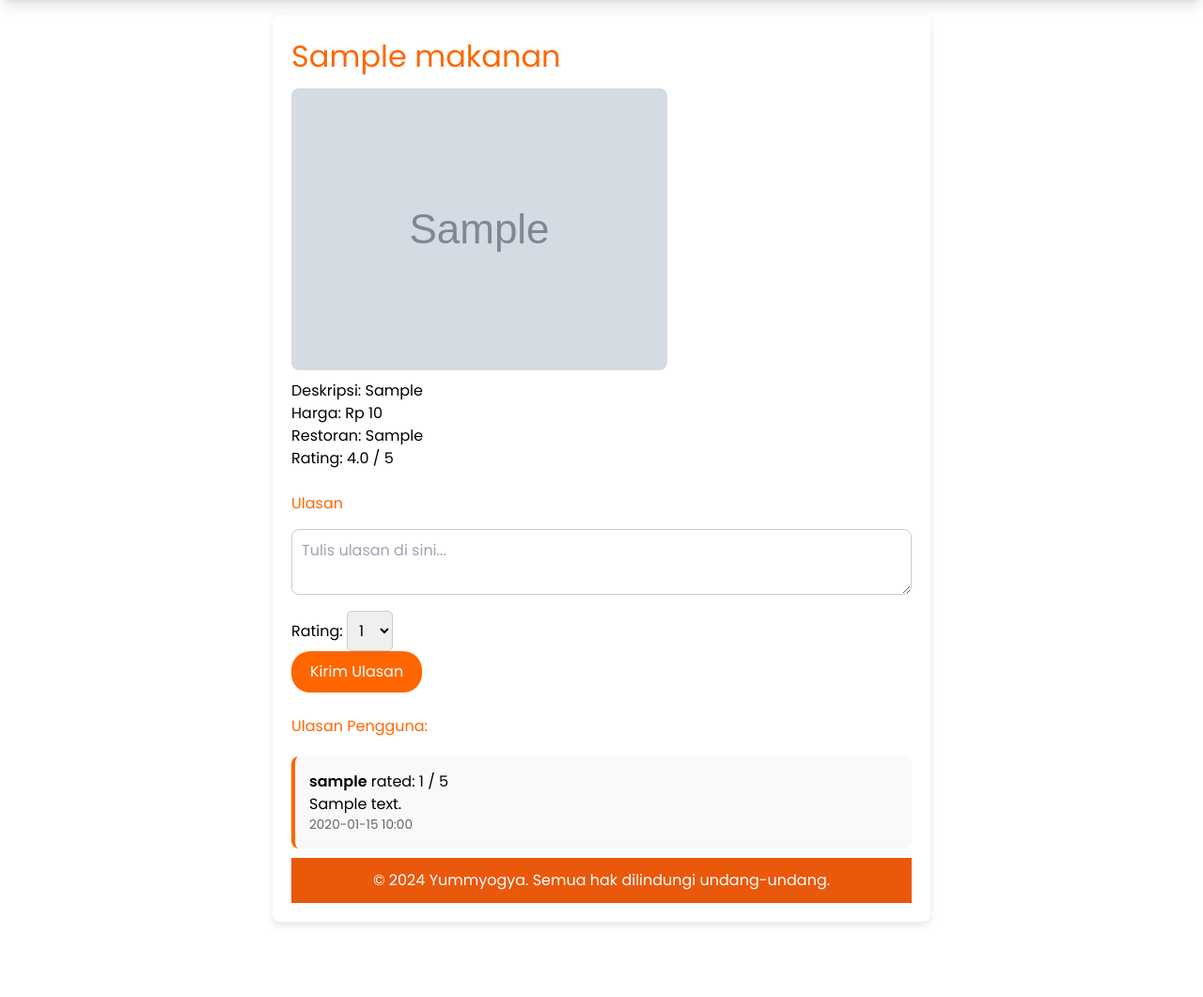
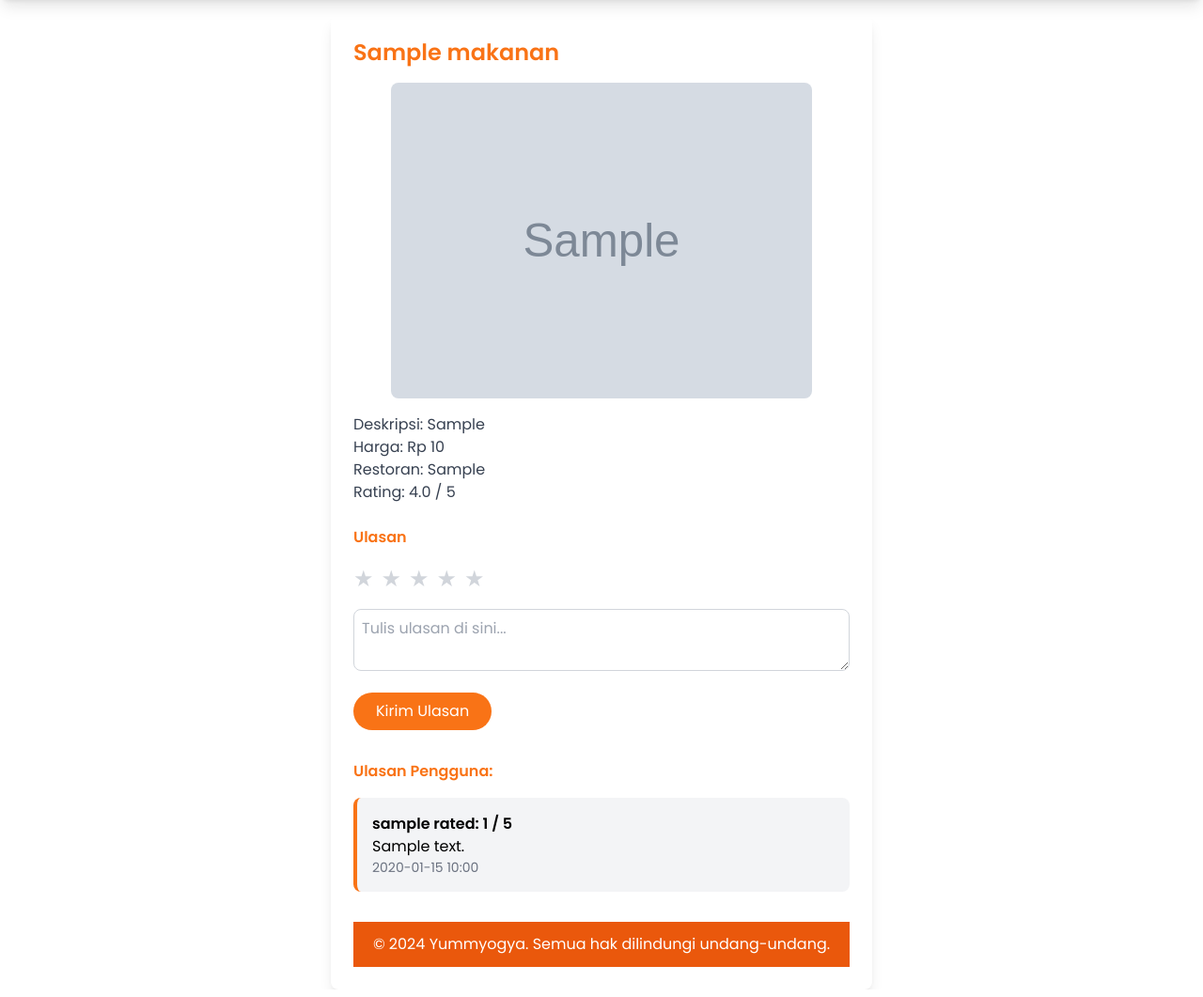
Before and after one commit to yummyogya/yummyogya, a Django app: page /details/details/1/ in a window 1280 px wide. Shown: the part 64-1125 px from the top of the page at 94% size. Run offline with Django 5.2, Linux system fonts and the light colour scheme; tables that the repository leaves empty hold one stand-in row (values such as "Sample post"); grey boxes marked "Sample" are stand-in pictures; some libraries are stand-ins or nearby versions.

Commit message:
updated rating

```diff
--- a/details/templates/food_detail.html
+++ b/details/templates/food_detail.html
@@ -2,50 +2,66 @@
 {% block content %}
 {% include 'navbar.html' %}
 
-<div class="detail-container" style="max-width: 700px; margin: 80px auto; padding: 20px; background-color: #fff; border-radius: 8px; box-shadow: 0 4px 8px rgba(0, 0, 0, 0.1);">
-    <h1 style="color: #FF6600; font-size: 2em;">{{ item.nama }}</h1>
-    <img src="{{ item.gambar }}" alt="{{ item.nama }}" style="width: 100%; max-width: 400px; border-radius: 8px; margin: 10px 0;">
-    <p>Deskripsi: {{ item.deskripsi }}</p>
-    <p>Harga: Rp {{ item.harga }}</p>
-    <p>Restoran: {{ item.restoran }}</p>
-    <p>Rating: {{ item.rating }} / 5</p>
+<div class="max-w-xl mx-auto p-6 bg-white rounded-lg shadow-lg mt-20">
+    <h1 class="text-2xl text-orange-500 font-semibold">{{ item.nama }}</h1>
+    <img src="{{ item.gambar }}" alt="{{ item.nama }}" class="w-full max-w-md rounded-lg my-4 mx-auto">
+    <p class="text-gray-700">Deskripsi: {{ item.deskripsi }}</p>
+    <p class="text-gray-700">Harga: Rp {{ item.harga }}</p>
+    <p class="text-gray-700">Restoran: {{ item.restoran }}</p>
+    <p class="text-gray-700">Rating: {{ item.rating }} / 5</p>
 
     <!-- Form untuk menambahkan ulasan -->
-    <h2 style="color: #FF6600; margin-top: 1.5em; margin-bottom: 0.5em;">Ulasan</h2>
-    <form id="review-form" style="margin-top: 15px;">
-        <textarea id="review" name="review" placeholder="Tulis ulasan di sini..." required style="width: 100%; padding: 10px; border: 1px solid #ccc; border-radius: 8px; margin-bottom: 10px; resize: vertical;"></textarea>
-        <br>
-        <label for="rating">Rating:</label>
-        <select id="rating" name="rating" required style="padding: 8px; border: 1px solid #ccc; border-radius: 5px;">
-            <option value="1">1</option>
-            <option value="2">2</option>
-            <option value="3">3</option>
-            <option value="4">4</option>
-            <option value="5">5</option>
-        </select>
-        <br>
-        <button type="button" onclick="submitReview({{ item.id }})" style="background-color: #FF6600; color: white; border: none; padding: 10px 20px; border-radius: 20px; cursor: pointer; transition: background-color 0.3s;">Kirim Ulasan</button>
+    <h2 class="text-orange-500 font-semibold mt-6 mb-2">Ulasan</h2>
+    <form id="review-form" class="space-y-4 mt-4">
+        <div id="rating-stars" class="flex space-x-2 text-gray-300 text-2xl cursor-pointer">
+            {% for i in "12345" %}
+                <span onclick="setRating({{ forloop.counter }})" onmouseover="highlightStars({{ forloop.counter }})" onmouseout="resetStars()">&#9733;</span>
+            {% endfor %}
+        </div>
+        <textarea id="review" name="review" placeholder="Tulis ulasan di sini..." required class="w-full p-2 border border-gray-300 rounded-lg resize-y"></textarea>
+        <input type="hidden" id="rating" name="rating" value="0">
+        <button type="button" onclick="submitReview({{ item.id }})" class="bg-orange-500 text-white py-2 px-6 rounded-full hover:bg-orange-600 transition duration-300">Kirim Ulasan</button>
     </form>
 
     <!-- Menampilkan Ulasan -->
-    <h3 style="color: #FF6600; margin-top: 1.5em;">Ulasan Pengguna:</h3>
-    <div class="reviews" style="margin-top: 20px;">
+    <h3 class="text-orange-500 font-semibold mt-8">Ulasan Pengguna:</h3>
+    <div class="mt-4 space-y-4">
         {% for review in reviews %}
-            <div class="review-item" style="padding: 15px; background-color: #f9f9f9; border-radius: 8px; margin-bottom: 10px; border-left: 4px solid #FF6600;">
-                <p><strong>{{ review.user.username }}</strong> rated: {{ review.rating }} / 5</p>
+            <div class="p-4 bg-gray-100 rounded-lg border-l-4 border-orange-500">
+                <p class="font-bold">{{ review.user.username }} rated: {{ review.rating }} / 5</p>
                 <p>{{ review.review }}</p>
-                <p class="text-gray-500" style="color: #666; font-size: 0.85em;">{{ review.created_at|date:"Y-m-d H:i" }}</p>
+                <p class="text-gray-500 text-sm">{{ review.created_at|date:"Y-m-d H:i" }}</p>
             </div>
         {% empty %}
-            <p>Tidak ada ulasan untuk makanan ini.</p>
+            <p class="text-gray-700">Tidak ada ulasan untuk makanan ini.</p>
         {% endfor %}
     </div>
 
-<footer class="bg-orange-600 text-white text-center py-3">
-    <p>&copy; 2024 Yummyogya. Semua hak dilindungi undang-undang.</p>
-</footer>
+    <footer class="bg-orange-600 text-white text-center py-3 mt-8">
+        <p>&copy; 2024 Yummyogya. Semua hak dilindungi undang-undang.</p>
+    </footer>
+</div>
 
 <script>
+let selectedRating = 0;
+
+function setRating(rating) {
+    selectedRating = rating;
+    document.getElementById('rating').value = rating;
+    highlightStars(rating);
+}
+
+function highlightStars(rating) {
+    const stars = document.getElementById('rating-stars').children;
+    for (let i = 0; i < stars.length; i++) {
+        stars[i].style.color = i < rating ? '#FF6600' : '#d1d5db'; // Mengubah warna bintang (orange untuk yang terpilih, abu-abu untuk yang tidak terpilih)
+    }
+}
+
+function resetStars() {
+    highlightStars(selectedRating);
+}
+
 function submitReview(foodId) {
     const rating = document.getElementById('rating').value;
     const reviewText = document.getElementById('review').value;
```
